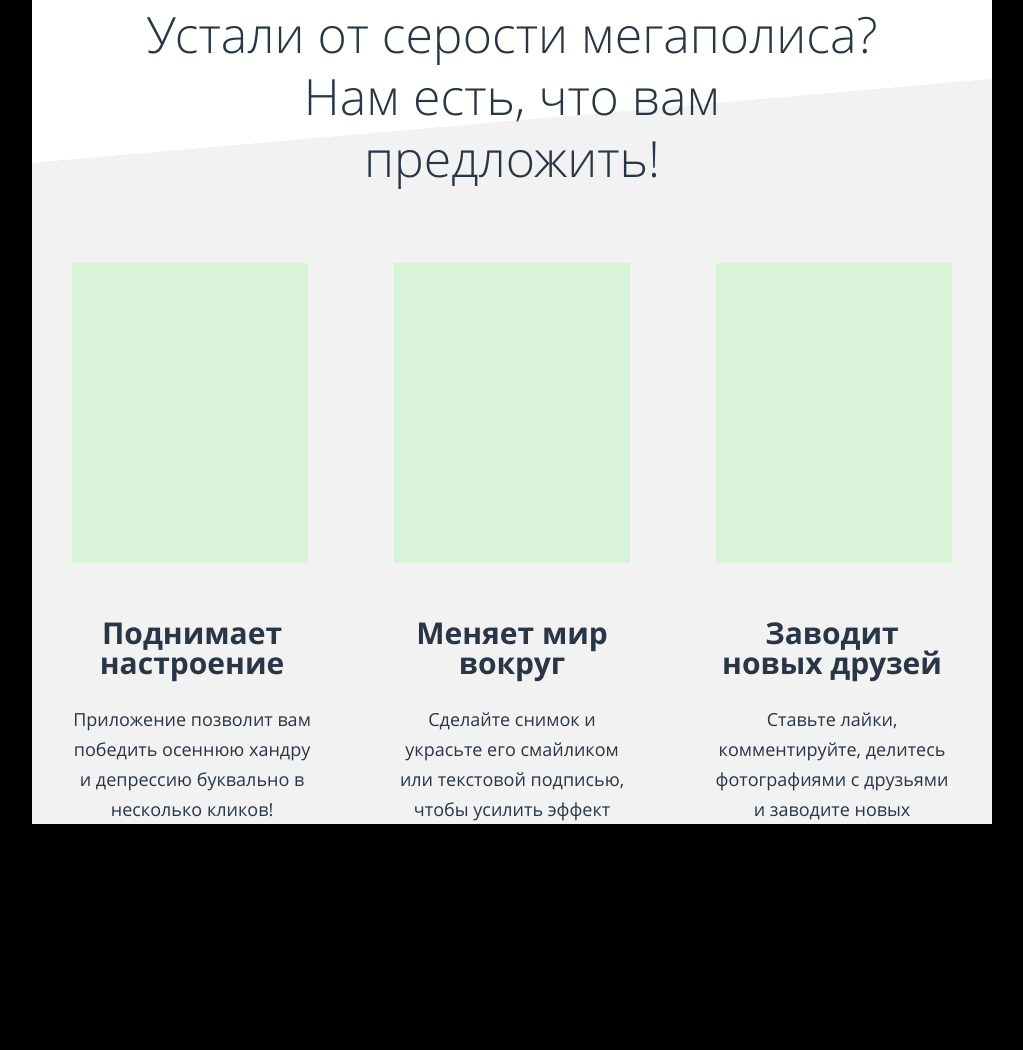
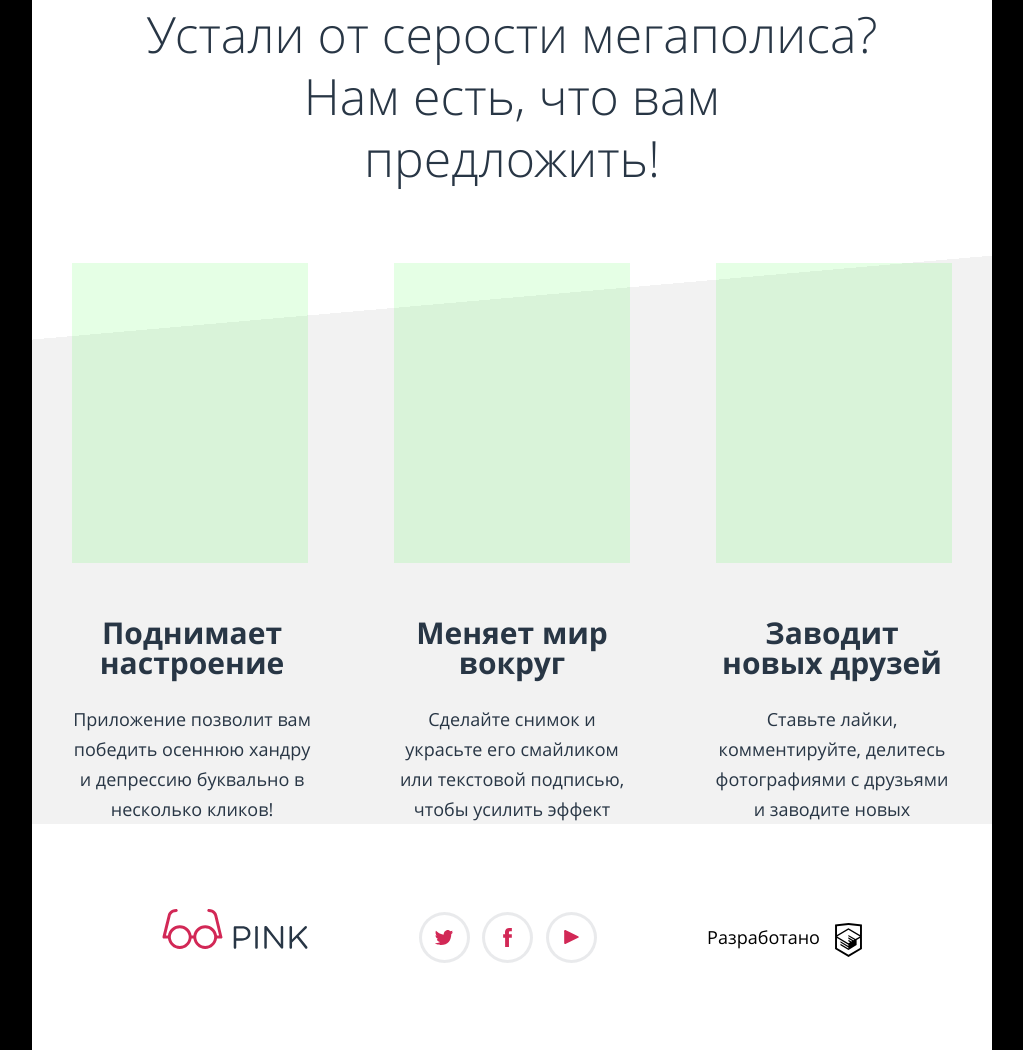
Before and after one commit to haschish/63289-pink-16, a website: page source/index.html in a window 1280 px wide. Shown: the part 914-1964 px from the top of the page, without its empty margins (128-1151 px from the left). Before the commit the page ends 1738 px from the top, so only its background shows below. Drawn offline with nearby package versions, Linux system fonts and the light colour scheme; files that its build step writes are made by us from their sources.

Commit message:
module4-task1: a few more fixes

```diff
--- a/source/index.html
+++ b/source/index.html
@@ -59,8 +59,10 @@
         </section>
         <section class="advantages page-main__advantages">
           <h2 class="visually-hidden">Преимущества</h2>
-          <p class="advantages__question">Устали от серости мегаполиса?</p>
-          <p class="advantages__answer">Нам есть, что вам предложить!</p>
+          <div class="advantages__text">
+            <p class="advantages__question">Устали от серости мегаполиса?</p>
+            <p class="advantages__answer">Нам есть, что вам предложить!</p>
+          </div>
           <div class="advantages__content">
             <ul class="advantages-list advantages__list">
               <li class="advantages-list__item">
@@ -87,6 +89,34 @@
           </div>
         </section>
       </main>
+      <footer class="page-footer page-footer--index page-body__footer">
+        <a href="./index.html" class="page-footer__link">
+          <img class="page-footer__logo" src="./img/logo-pink-blue-mobile.svg" alt="Логотип" width="146" height="40">
+        </a>
+        <ul class="social-list page-footer__social-list">
+          <li class="social-list__item">
+            <a class="social-list__link" href="#" target="_blank">
+              <img src="./img/icon-twitter.svg" alt="Twitter" width="18" height="15">
+            </a>
+          </li>
+          <li class="social-list__item">
+            <a class="social-list__link" href="#" target="_blank">
+              <img src="./img/icon-facebook.svg" alt="facebook" width="9" height="19">
+            </a>
+          </li>
+          <li class="social-list__item">
+            <a class="social-list__link" href="#" target="_blank">
+              <img src="./img/icon-youtube.svg" alt="Youtube" width="15" height="14">
+            </a>
+          </li>
+        </ul>
+        <p class="developed page-footer__developed">
+          Разработано
+          <a class="developed__link" href="https://htmlacademy.ru" target="_blank">
+            <img class="developed__logo" src="./img/logo-htmlacademy.svg" alt="HtmlAcademy" width="27" height="34">
+          </a>
+        </p>
+      </footer>
     </div>
   </body>
 </html>
--- a/source/less/blocks/advantages.less
+++ b/source/less/blocks/advantages.less
@@ -3,7 +3,6 @@
   line-height: 30px;
   font-weight: 300;
   color: #283645;
-  background: linear-gradient(175deg, rgba(255, 255, 255, 1) 0%, rgba(255, 255, 255, 1) 220px, rgba(242, 242, 242, 1) 220px, rgba(242, 242, 242, 1) 100%);
 }
 
 .advantages__question {
@@ -19,7 +18,8 @@
 .advantages__content {
   display: flex;
   flex-direction: column;
-  margin-top: 113px;
+  padding-top: 113px;
+  background: linear-gradient(175deg, rgba(255, 255, 255, 1) 0%, rgba(255, 255, 255, 1) 70px, rgba(242, 242, 242, 1) 70px, rgba(242, 242, 242, 1) 100%);
 }
 
 .advantages__pictures {
@@ -45,7 +45,8 @@
     flex-direction: row-reverse;
     justify-content: flex-end;
     padding: 0 20px;
-    margin-top: 48px;
+    padding-top: 48px;
+    background: linear-gradient(175deg, rgba(255, 255, 255, 1) 0%, rgba(255, 255, 255, 1) 100px, rgba(242, 242, 242, 1) 100px, rgba(242, 242, 242, 1) 100%);
   }
 
   .advantages__pictures {
@@ -80,7 +81,8 @@
   .advantages__content {
     flex-direction: column-reverse;
     padding: 0 40px;
-    margin-top: 74px;
+    padding-top: 74px;
+    background: linear-gradient(175deg, rgba(255, 255, 255, 1) 0%, rgba(255, 255, 255, 1) 150px, rgba(242, 242, 242, 1) 150px, rgba(242, 242, 242, 1) 100%);
   }
 
   .advantages__pictures {
--- a/source/less/blocks/page-footer.less
+++ b/source/less/blocks/page-footer.less
@@ -17,6 +17,10 @@
 
 .page-footer__developed {
   margin: 16px 0 0;
+}
+
+.page-footer--index {
+  display: none;
 }
 
 @media (min-width: 660px) {
@@ -40,6 +44,10 @@
   .page-footer__developed {
     margin-left: 16px;
   }
+
+  .page-footer--index {
+    display: flex;
+  }
 }
 
 @media (min-width: 960px) {
```
